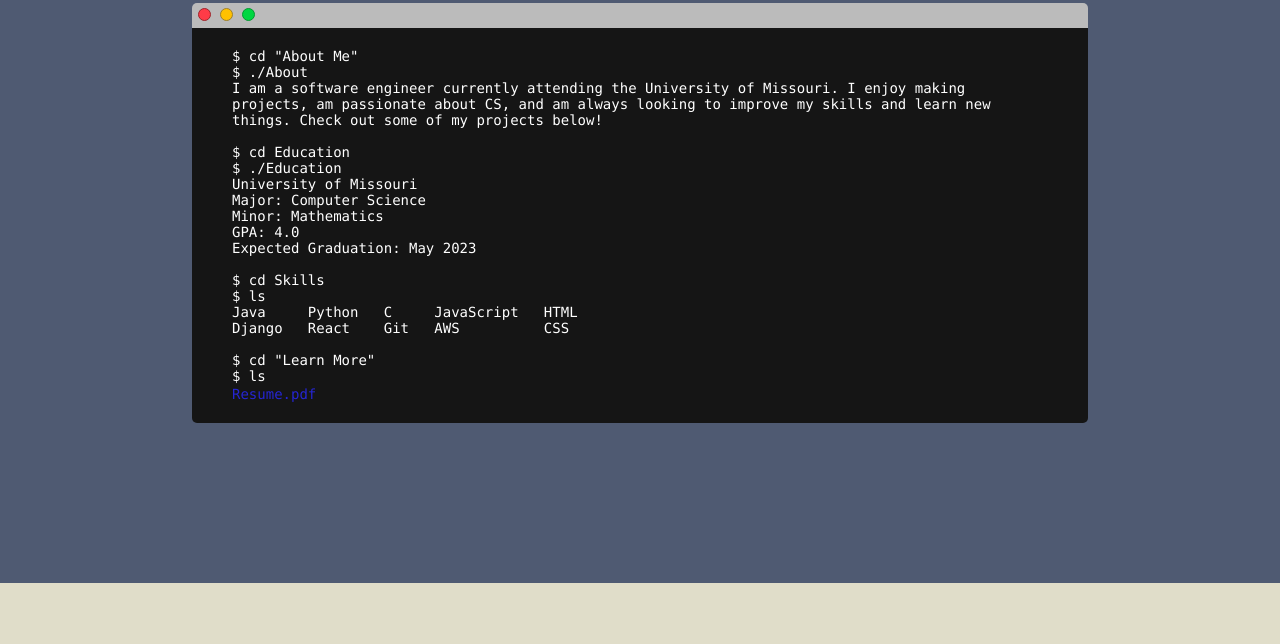
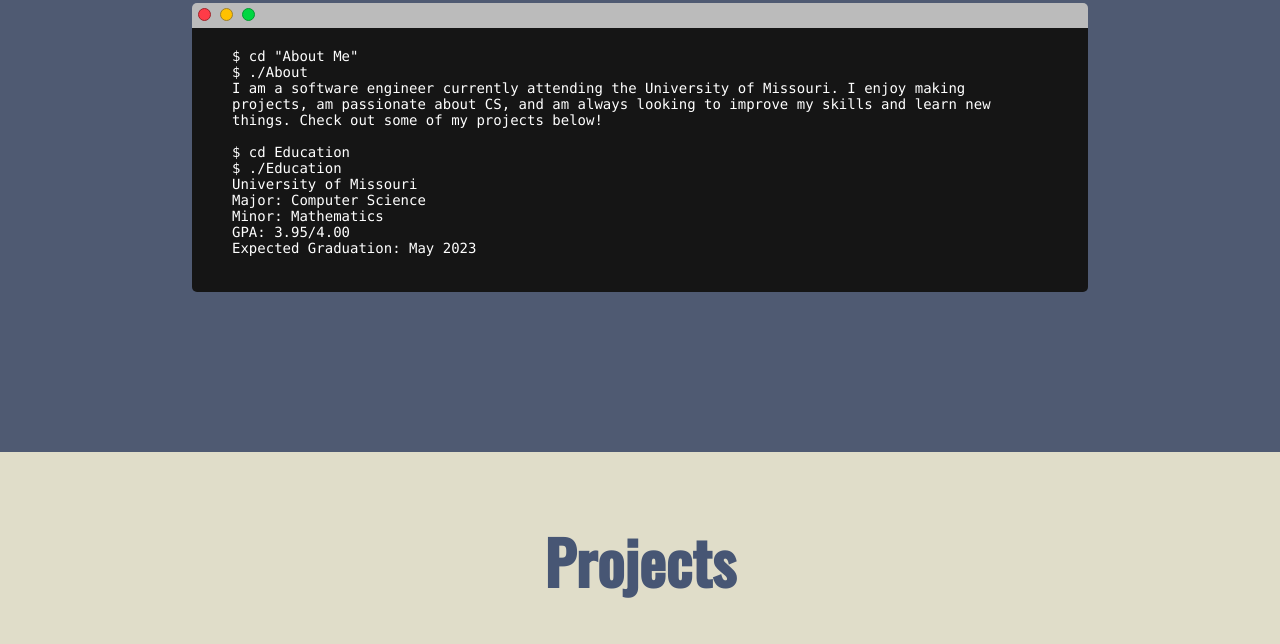
Before and after one commit to isaacwengler/portfolio, a plain HTML site: page index.html in a window 1280 px wide. Shown: the part 1037-1681 px from the top of the page. Drawn offline with nearby package versions, Linux system fonts and the light colour scheme.

Commit message:
updated terminal

```diff
--- a/index.html
+++ b/index.html
@@ -76,25 +76,9 @@
                             <p>University of Missouri<br>
                                 Major: Computer Science<br>
                                 Minor: Mathematics<br>
-                                GPA: 4.0<br>
+                                GPA: 3.95/4.00<br>
                                 Expected Graduation: May 2023<br><br>
                             </p>
-                        </span>
-                        <p>$ cd Skills<br>
-                            $ ls</p>
-                        <span class="return">
-                            <p>
-                                Java &nbsp;&nbsp;&nbsp; Python &nbsp; C &nbsp;&nbsp;&nbsp; JavaScript &nbsp; HTML<br>
-                                Django &nbsp; React &nbsp;&nbsp; Git &nbsp; AWS
-                                &nbsp;&nbsp;&nbsp;&nbsp;&nbsp;&nbsp;&nbsp;&nbsp; CSS<br><br>
-                            </p>
-                        </span>
-                        <p>
-                            $ cd "Learn More"<br>
-                            $ ls
-                        </p>
-                        <span class="return">
-                            <a href="/images/Resume.pdf" class="linker__btn" target="_blank">Resume.pdf</a>
                         </span>
                     </div>
                 </div>
```
